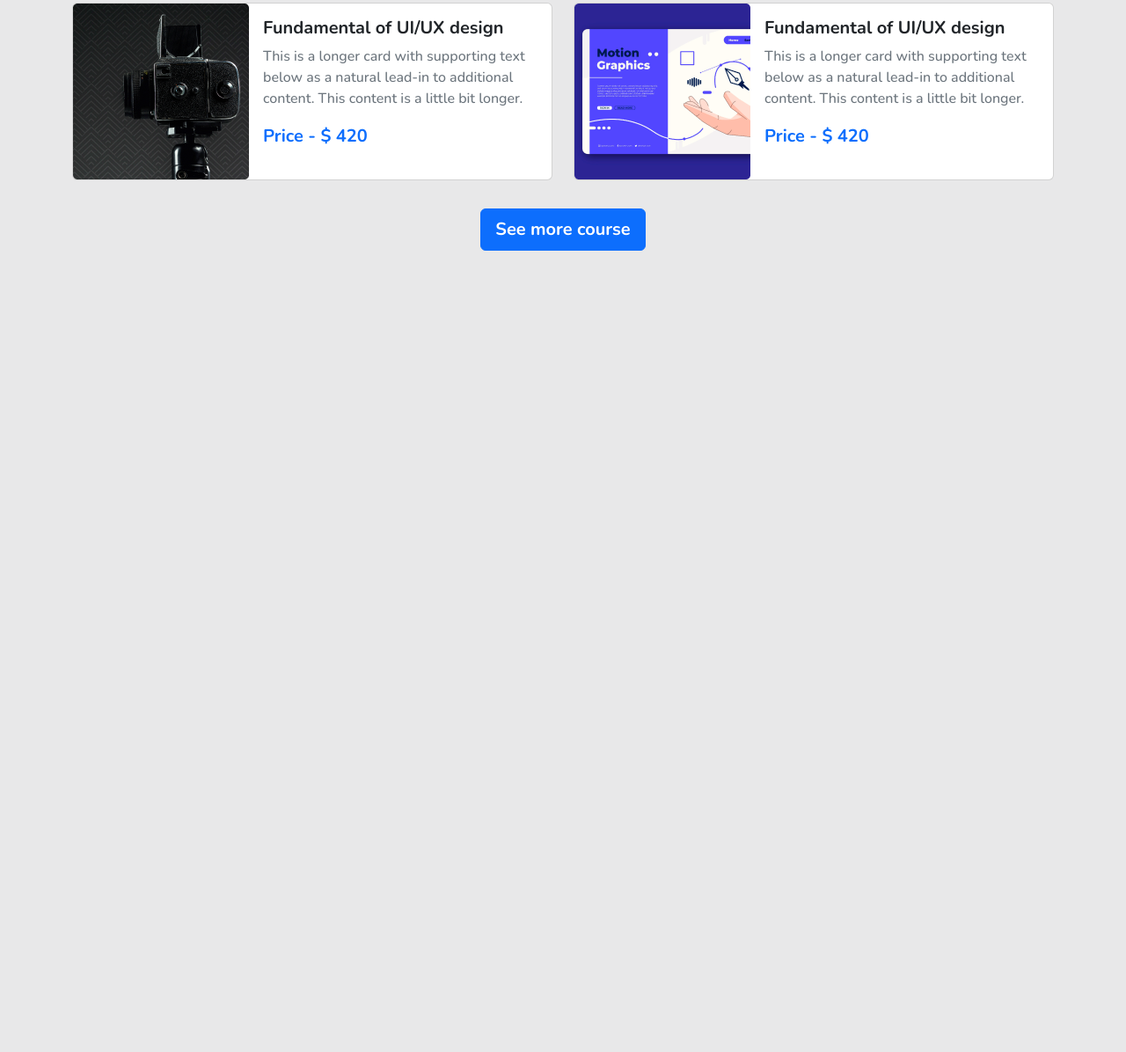
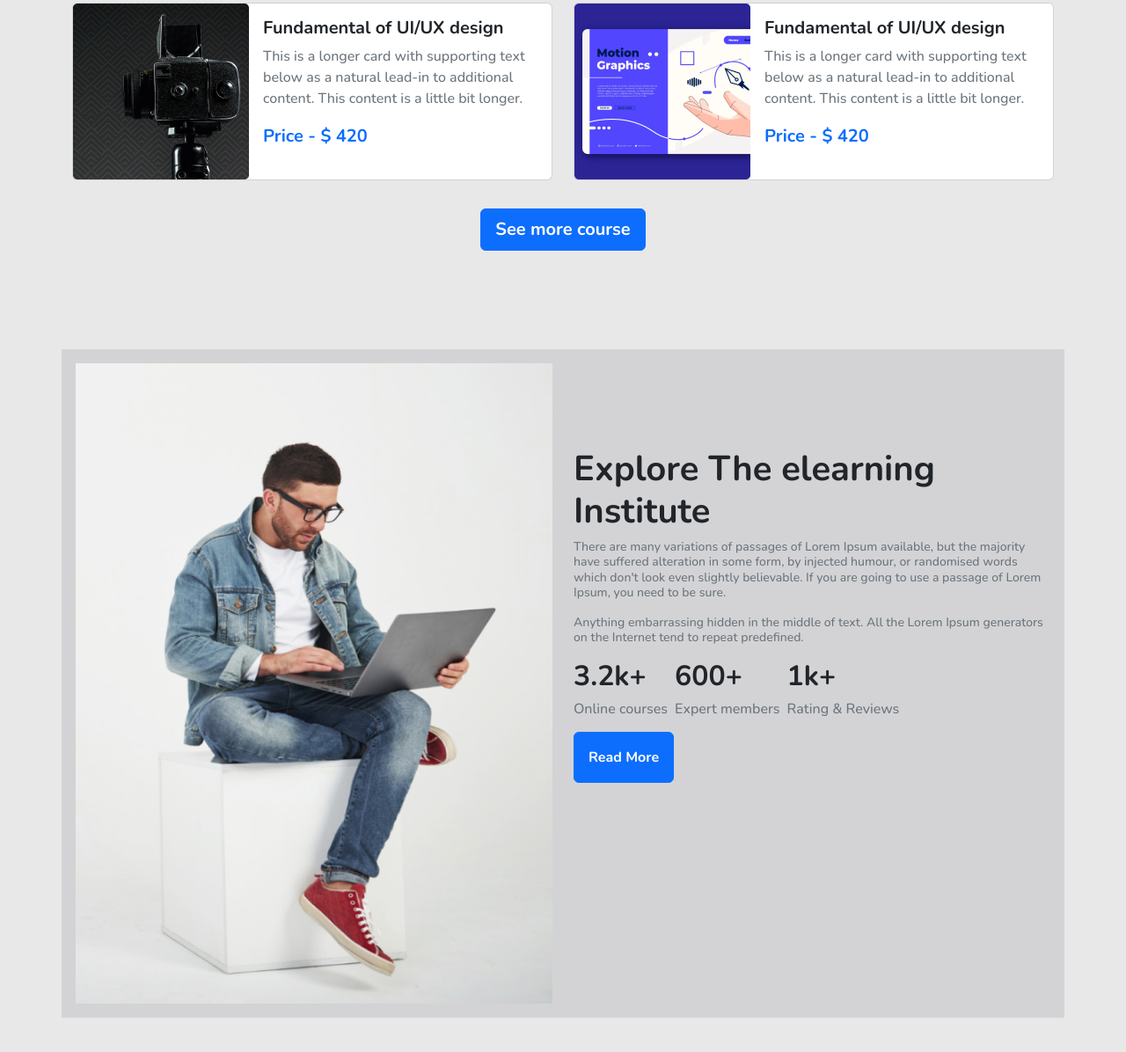
Before and after one commit to fzsf163/learn-tech, a plain HTML site: page index.html in a window 1280 px wide. Shown: the part 1362-2558 px from the top of the page at 88% size. Before the commit the page ends 1695 px from the top, so only its background shows below. Drawn offline with nearby package versions, Linux system fonts and the light colour scheme; a web font is replaced by a local one.

Commit message:
explore-unit

```diff
--- a/index.html
+++ b/index.html
@@ -128,7 +128,7 @@
         <!-- heading title ends ᓚᘏᗢ-->
 
         <!-- course list starts ᓚᘏᗢ-->
-        <section class="container ">
+        <section class="container mb-5 pb-3 ">
 
             <div class="row row-cols-1 row-cols-md-2 row-cols-lg-2 g-4">
                 <!-- col 1 , card 1 -->
@@ -224,9 +224,44 @@
         </section>
         <!-- course list ends ᓚᘏᗢ-->
 
-        <section>
+        <!-- explore unit starts ᓚᘏᗢ-->
+        <section class="container mb-5 p-3 bg-dark bg-opacity-10">
+           <div class="row row-cols-lg-2">
+            <div class="col col-lg-6">
+                <img src="images/working.png" alt="" class="img-fluid">
+            </div>
+            <div class="col col-lg-6 pt-5 mt-5 lh-sm ">
+                <h1 class="fs-1 fw-bolder">Explore The elearning Institute</h1>
+                <p class="small text-muted">There are many variations of passages of Lorem Ipsum available, but the
+                    majority have suffered alteration in some form, by injected humour, or
+                    randomised words which don't look even slightly believable. If you are going
+                    to use a passage of Lorem Ipsum, you need to be sure.</p>
+                <p class="small text-muted"> Anything embarrassing hidden in the middle of text. All the Lorem Ipsum
+                    generators on the Internet tend to repeat predefined.</p>
 
+                <div class="d-lg-flex ">
+                    <div class="pe-2">
+                        <h2 class="fw-bolder">3.2k+</h2>
+                        <p class="text-muted">Online courses</p>
+                    </div>
+
+                    <div class="pe-2">
+                        <h2 class="fw-bolder">600+</h2>
+                        <p class="text-muted">Expert members</p>
+                    </div>
+                    <div class="pe-2">
+                        <h2 class="fw-bolder">1k+</h2>
+                        <p class="text-muted">Rating & Reviews</p>
+                    </div>
+                </div>
+                <div>
+                    <button class="btn btn-primary p-3 fw-bolder">Read More</button>
+                </div>
+            </div>
+           </div>
         </section>
+        <!-- explore unit ends ᓚᘏᗢ-->
+
 
 
 
```
